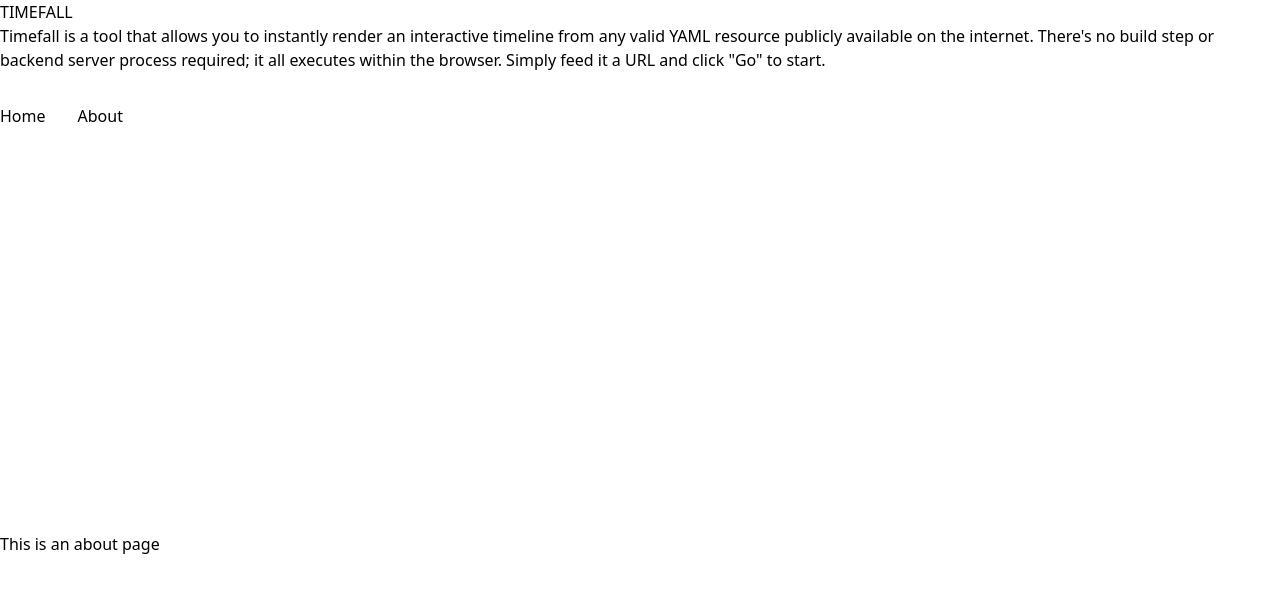
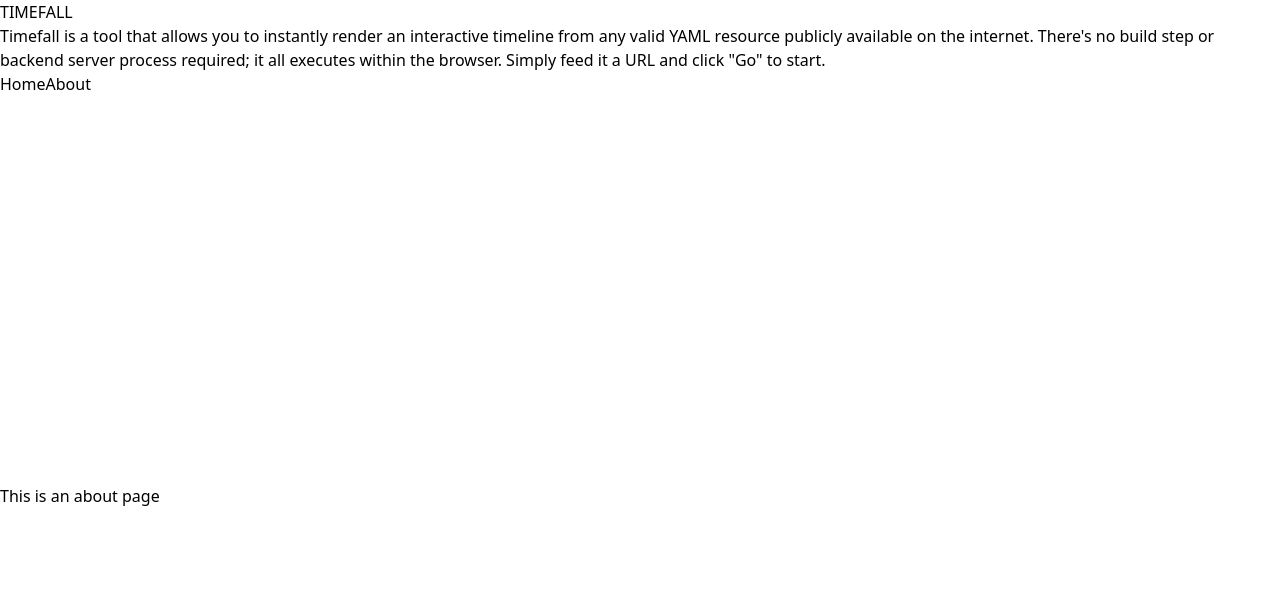
Before and after one commit to jahio/timefall, a Vue app: page /about in a window 1280 px wide. Shown: the top 592 px of the page. Built offline with nearby package versions, Linux system fonts and the light colour scheme.

Commit message:
Crude layout
Very ugly, doesn't work right just yet, but a start...

```diff
--- a/index.html
+++ b/index.html
@@ -4,10 +4,10 @@
     <meta charset="UTF-8">
     <link rel="icon" href="/favicon.ico">
     <meta name="viewport" content="width=device-width, initial-scale=1.0">
-    <title>Vite App</title>
+    <title>Timefall</title>
   </head>
   <body>
-    <div id="app"></div>
+    <div id="app" class="md:container md:mx-auto"></div>
     <script type="module" src="/src/main.js"></script>
   </body>
 </html>
--- a/src/App.vue
+++ b/src/App.vue
@@ -24,65 +24,4 @@ import { RouterLink, RouterView } from 'vue-router'
 </template>
 
 <style scoped>
-header {
-  line-height: 1.5;
-  max-height: 100vh;
-}
-
-.logo {
-  display: block;
-  margin: 0 auto 2rem;
-}
-
-nav {
-  width: 100%;
-  font-size: 12px;
-  text-align: center;
-  margin-top: 2rem;
-}
-
-nav a.router-link-exact-active {
-  color: var(--color-text);
-}
-
-nav a.router-link-exact-active:hover {
-  background-color: transparent;
-}
-
-nav a {
-  display: inline-block;
-  padding: 0 1rem;
-  border-left: 1px solid var(--color-border);
-}
-
-nav a:first-of-type {
-  border: 0;
-}
-
-@media (min-width: 1024px) {
-  header {
-    display: flex;
-    place-items: center;
-    padding-right: calc(var(--section-gap) / 2);
-  }
-
-  .logo {
-    margin: 0 2rem 0 0;
-  }
-
-  header .wrapper {
-    display: flex;
-    place-items: flex-start;
-    flex-wrap: wrap;
-  }
-
-  nav {
-    text-align: left;
-    margin-left: -1rem;
-    font-size: 1rem;
-
-    padding: 1rem 0;
-    margin-top: 1rem;
-  }
-}
 </style>
--- a/src/components/Timeline.vue
+++ b/src/components/Timeline.vue
@@ -43,7 +43,7 @@ export default {
 <template>
   <div class="timeline">
     <h1>{{ timelineTitle }}</h1>
-    <section>
+    <section class="md:container md:mx-auto">
       <TimelineEvent ref="timelineEvents" v-for="event in timelineEvents" :key="event.title" :date="event.date" :title="event.title" :description="event.description" :body="event.body" :links="event.links" />
     </section>
   </div>
--- a/src/components/TimelineEvent.vue
+++ b/src/components/TimelineEvent.vue
@@ -9,12 +9,37 @@
 </script>
 
 <template>
+  <!-- The overall structure (bad ascii art) should look like this:
+
+    [Date Goes here]    O    Title of Event (Click Link to Expand Details)
+                        |    Subtitle Description
+                        |    Full description appears here after clicking linked title
+                        |    Click title again to collapse to just title and subtitle
+                        |    (First two lines only visible)
+                        |
+    [Date Goes here]    O    Title of Event (Click Link to Expand Details)
+                        |    Subtitle Description
+                        |    Full description appears here after clicking linked title
+                        |    Click title again to collapse to just title and subtitle
+                        |    (First two lines only visible)
+                        |
+  -->
+  <!-- Outer Container for the overall item row -->
+  <div class="flex justify-around space-x-12 md:space-x-8">
+    <!-- Date Div -->
+    <div class="flex-grow">
+      <time class="flex-grow" datetime="{{ date }}">{{ date }}</time>
+    </div>
+
+    <!-- The Dot -->
+    <div class="dot">
+      O
+    </div>
+
+    <!-- Title Div -->
     <article>
-    <header>
       <h3>{{ title }}</h3>
-      <time datetime="{{ date }}">{{ date }}</time>
-      <p>{{ description }}</p>
-    </header>
+      <h4>{{ description }}</h4>
       <p>{{ body }}</p>
       <footer>
         <ul>
@@ -24,6 +49,7 @@
         </ul>
       </footer>
     </article>
+  </div>
 </template>
 
 <style scoped>
```
Lines whose indentation alone changed are shown as unchanged.
